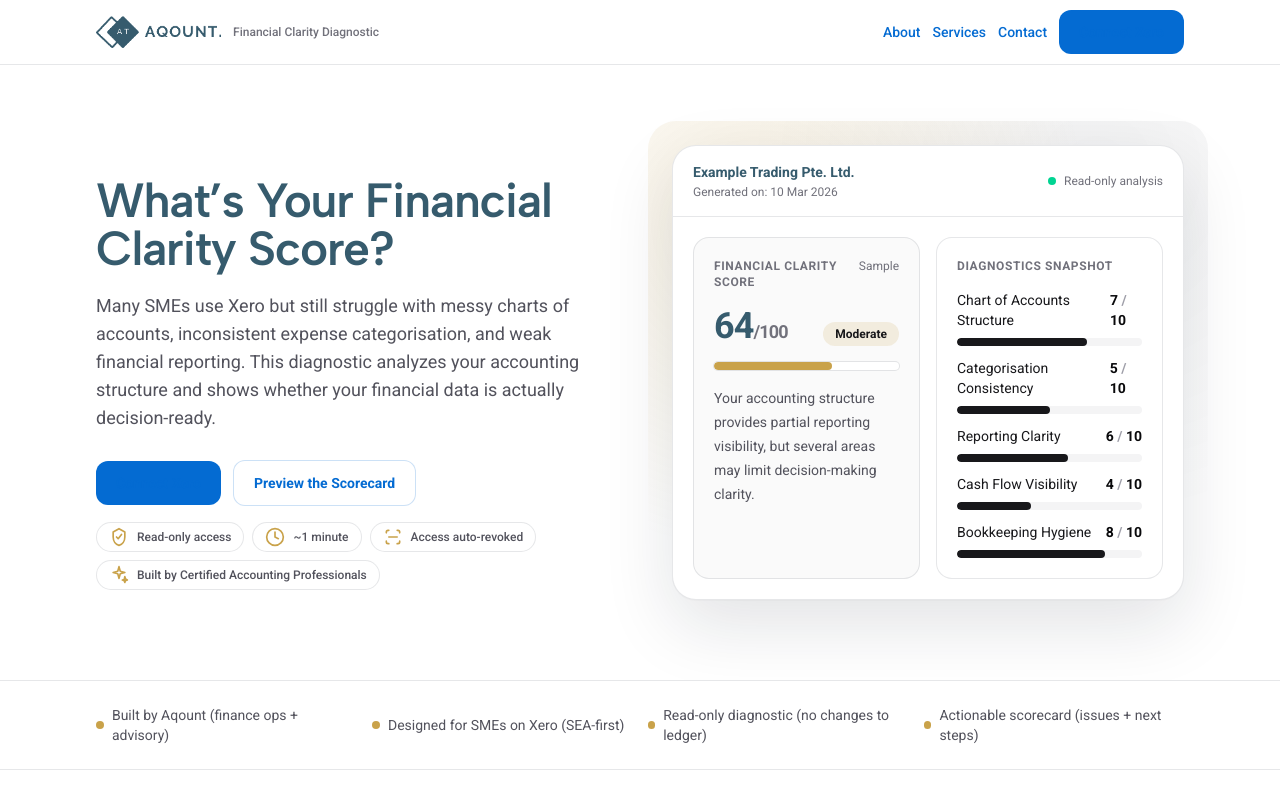
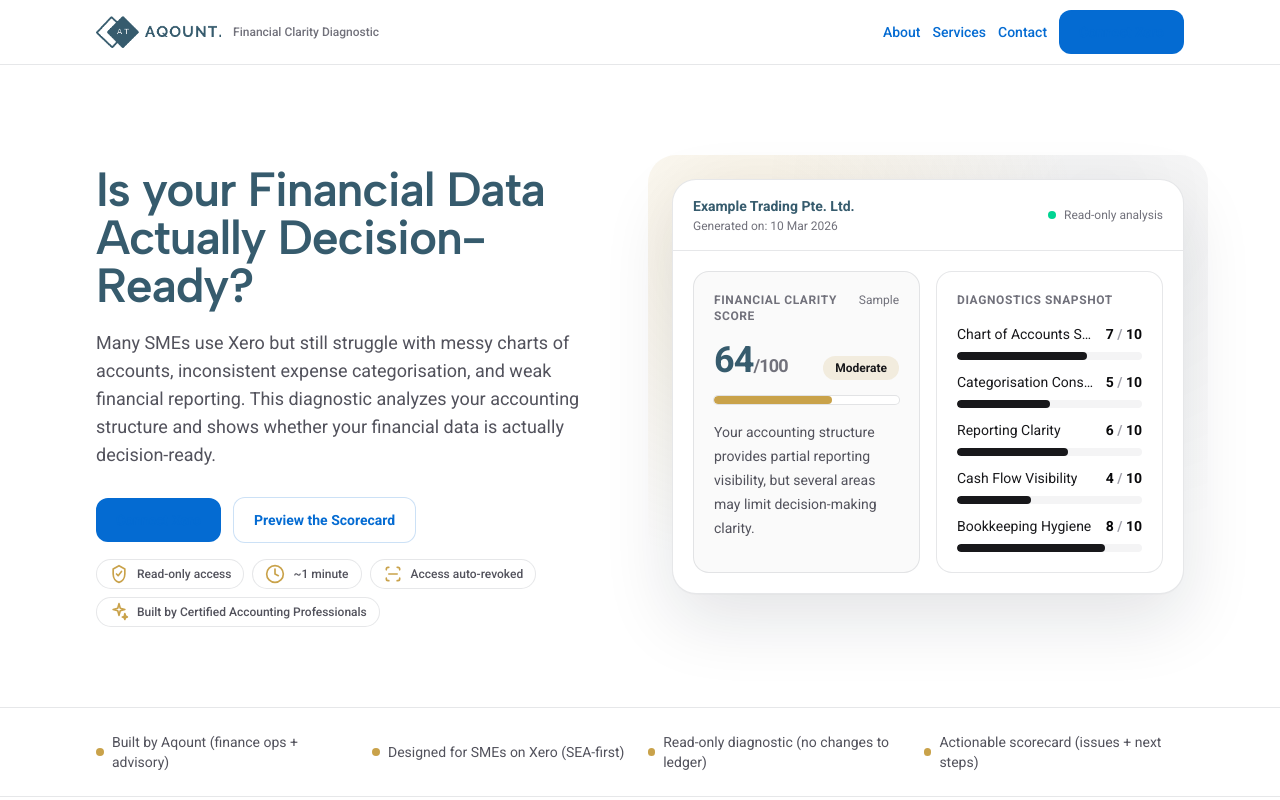
Before and after one commit to noemisasum/xero-financial-clarity, a Next.js app: page / in a window 1280 px wide. Shown: the top 800 px of the page. Built offline with nearby package versions, Linux system fonts and the light colour scheme.

Commit message:
Update hero headline + keep score values on one line

```diff
--- a/src/app/page.tsx
+++ b/src/app/page.tsx
@@ -72,9 +72,11 @@ function ProductMockupHero() {
                 const pct = (Number(value) / Number(outOf)) * 100;
                 return (
                   <div key={String(label)}>
-                    <div className="flex items-center justify-between text-sm">
-                      <div className="text-zinc-900">{label}</div>
-                      <div className="font-semibold text-zinc-950">
+                    <div className="flex items-center justify-between gap-3 text-sm">
+                      <div className="min-w-0 text-zinc-900">
+                        <span className="block truncate">{label}</span>
+                      </div>
+                      <div className="shrink-0 whitespace-nowrap font-semibold tabular-nums text-zinc-950">
                         {value} <span className="text-zinc-400">/</span> {outOf}
                       </div>
                     </div>
@@ -107,7 +109,7 @@ export default function Home() {
           <div className="grid items-center gap-10 py-14 sm:py-20 lg:grid-cols-2 lg:gap-16">
             <div>
               <h1 className="mt-5 text-4xl font-semibold tracking-tight text-[color:var(--heading)] sm:text-5xl">
-                What’s Your Financial Clarity Score?
+                Is your Financial Data Actually Decision-Ready?
               </h1>
 
               <p className="mt-5 max-w-xl text-base leading-7 text-zinc-600 sm:text-lg">
```
